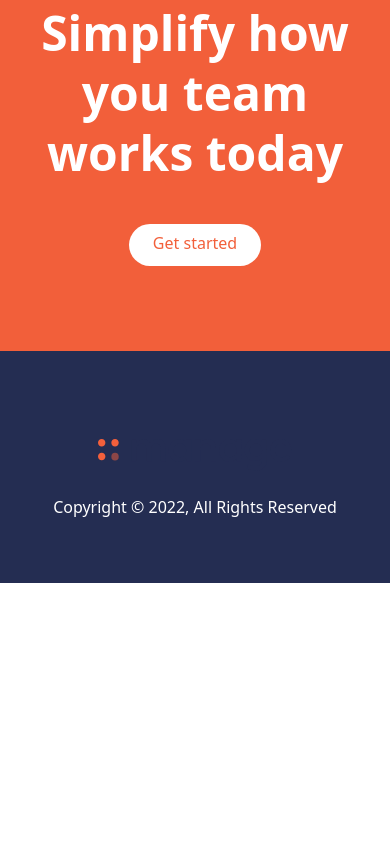
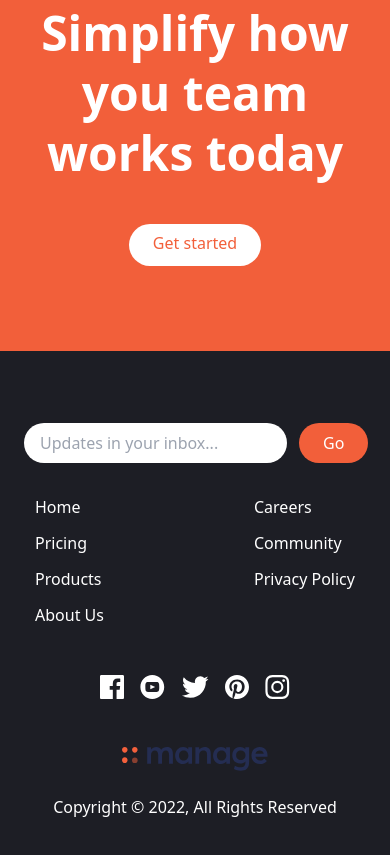
Before and after one commit to thegirlcoderr/manage-landing-page, a website: page index.html in a window 390 px wide. Shown: the part 2475-3330 px from the top of the page. Before the commit the page ends 3058 px from the top, so only its background shows below. Drawn offline with Linux system fonts and the light colour scheme.

Commit message:
made footer responsive

```diff
--- a/index.html
+++ b/index.html
@@ -286,7 +286,7 @@
       </div>
     </section>
 
-    <footer class="bg-darkBlue">
+    <footer class="bg-veryDarkBlue">
       <!-- Flex container -->
       <div
         class="container flex flex-col-reverse justify-between px-6 py-10 mx-auto space-y-8 md:flex-row md:space-y-0"
@@ -300,7 +300,82 @@
           </div>
           <!-- Logo -->
           <div>
-            <img src="images/logo.svg" class="h-8" alt="logo" />
+            <img src="images/logo.svg" class="h-6" alt="logo" />
+          </div>
+
+          <!-- Socials Container  -->
+          <div class="flex justify-center space-x-4">
+            <!--Social Media Links -->
+            <a href="#">
+              <img
+                src="images/icon-facebook.svg"
+                alt="facebook-icon"
+                class="h-6"
+              />
+            </a>
+            <a href="#">
+              <img
+                src="images/icon-youtube.svg"
+                alt="youtube-icon"
+                class="h-6"
+              />
+            </a>
+            <a href="#">
+              <img
+                src="images/icon-twitter.svg"
+                alt="icon-twitter"
+                class="h-6"
+              />
+            </a>
+            <a href="#"
+              ><img
+                src="images/icon-pinterest.svg"
+                alt="icon-pinterest"
+                class="h-6"
+            /></a>
+            <a href="#">
+              <img
+                src="images/icon-instagram.svg"
+                alt="icon-instagram"
+                class="h-6"
+              />
+            </a>
+          </div>
+        </div>
+
+        <!-- List container -->
+        <div class="flex justify-around space-x-32">
+          <div class="flex flex-col space-y-3 text-white">
+            <a href="#" class="hover:text-brightRed">Home</a>
+            <a href="#" class="hover:text-brightRed">Pricing</a>
+            <a href="#" class="hover:text-brightRed">Products</a>
+            <a href="#" class="hover:text-brightRed">About Us</a>
+          </div>
+          <div class="flex flex-col space-y-3 text-white">
+            <a href="#" class="hover:text-brightRed">Careers</a>
+            <a href="#" class="hover:text-brightRed">Community</a>
+            <a href="#" class="hover:text-brightRed">Privacy Policy</a>
+          </div>
+        </div>
+
+        <!-- Input Container -->
+        <div class="flex flex-col justify-between">
+          <form>
+            <div class="flex space-x-3">
+              <input
+                type="text"
+                class="px-4 rounded-full focus:outline-none"
+                placeholder="Updates in your inbox..."
+              />
+              <button
+                class="px-6 py-2 rounded-full bg-brightRed hover:bg-brightRedLight text-white focus:outline-none"
+              >
+                Go
+              </button>
+            </div>
+          </form>
+          <div class="hidden text-veryLightGray md:block">
+            Copyright &copy; 2024, All Rights Reserved
           </div>
         </div>
       </div>
```
Also changed, not shown: src/output.css.
